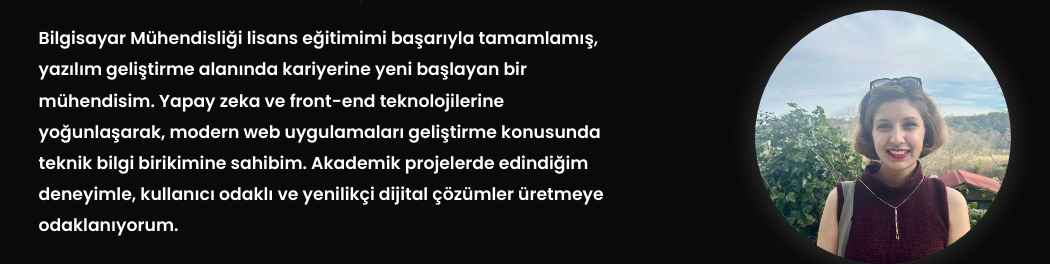
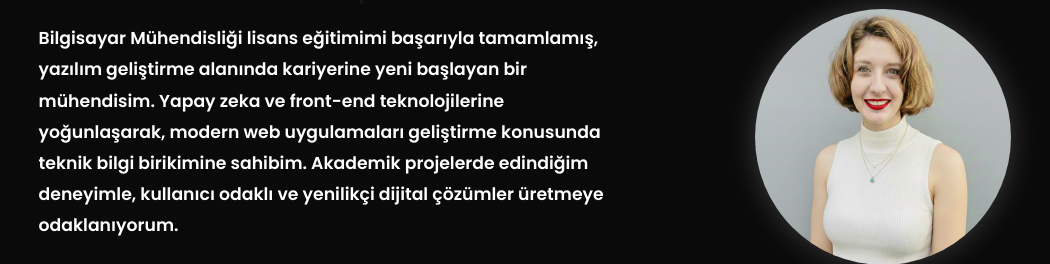
Before and after one commit to gamzedrn/my-portfolio, a plain HTML site: page index.html in a window 1280 px wide. Shown: the part 290-554 px from the top of the page, without its empty margins (115-1165 px from the left). Drawn offline with nearby package versions, Linux system fonts and the light colour scheme.

Commit message:
Update index.html

```diff
--- a/index.html
+++ b/index.html
@@ -58,7 +58,7 @@
         </div>
 
         <div class="home-img">
-            <img src="imgg.jpg" alt="Gamze Duran">
+            <img src="img1.jpg" alt="Gamze Duran">
         </div>
     </section>
     <!--Home End-->
```
